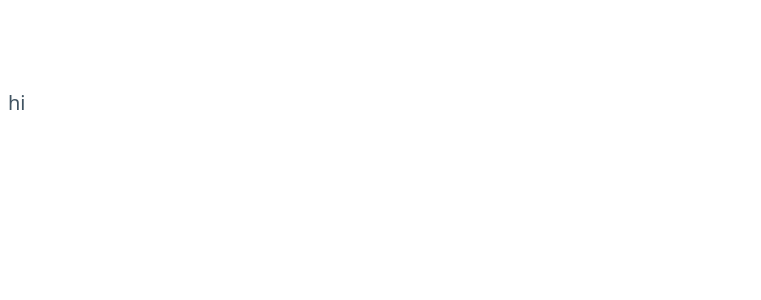
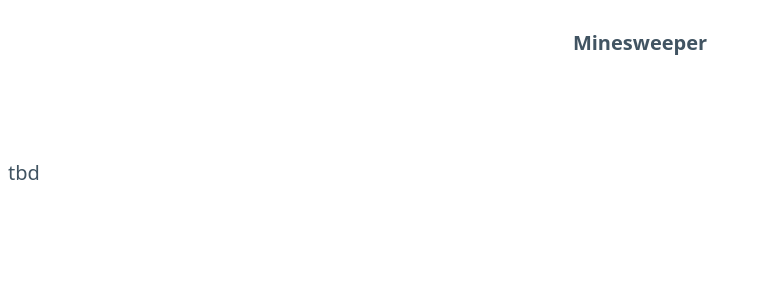
Before and after one commit to aidandenlinger/minesweeper, a Svelte app: page / in a window 1280 px wide. Shown: the top 300 px of the page, without its empty margins (0-761 px from the left). Built offline with nearby package versions, Linux system fonts and the light colour scheme.

Commit message:
feat: add basic Navbar

```diff
--- a/src/App.svelte
+++ b/src/App.svelte
@@ -1,9 +1,9 @@
 <script lang="ts">
+  import Navbar from './Navbar.svelte';
 </script>
 
+<Navbar />
+
 <main>
-  <p>hi</p>
+  <p>tbd</p>
 </main>
-
-<style>
-</style>
--- /dev/null
+++ b/src/Navbar.svelte
@@ -0,0 +1,11 @@
+<nav>
+	<ul>
+		<li><strong>Minesweeper</strong></li>
+	</ul>
+</nav>
+
+<style>
+	nav {
+		justify-content: center;
+	}
+</style>
```
